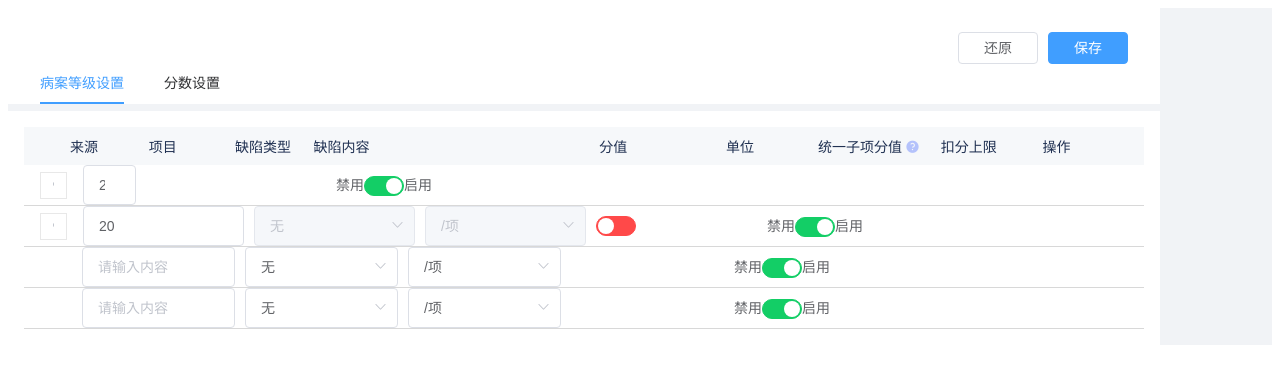
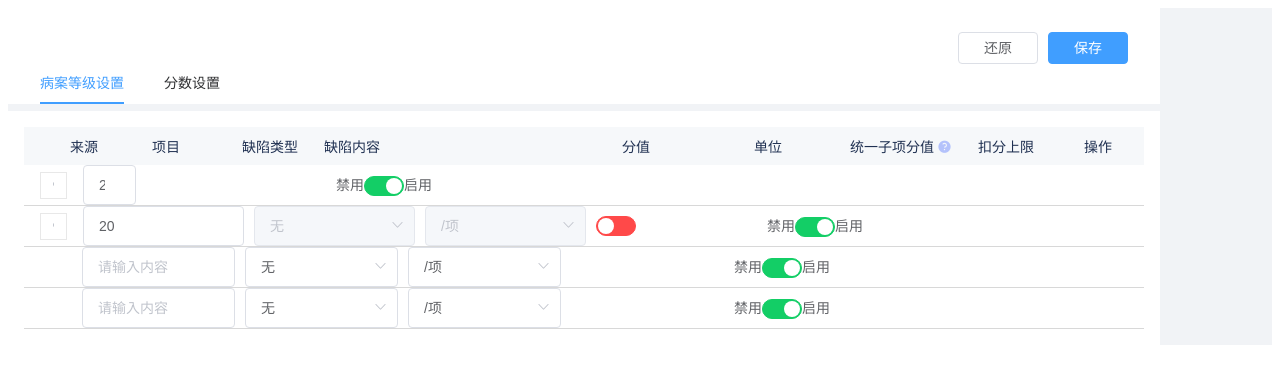
Before and after one commit to XPengH/pe-vue-component, a Vue app: page / in a window 1280 px wide. Shown: the top 384 px of the page. Built offline with nearby package versions, Linux system fonts and the light colour scheme.

Commit message:
[修改] title样式微调

```diff
--- a/src/components/LevelSetting.vue
+++ b/src/components/LevelSetting.vue
@@ -183,7 +183,8 @@ export default {
 }
 .tree-header{
   background: rgba(246,248,250,1);
-  padding: 9px 46px;
+  padding: 9px 0px;
+  padding-left: 46px;
   color: #203152;
 }
 .level-from{
```
